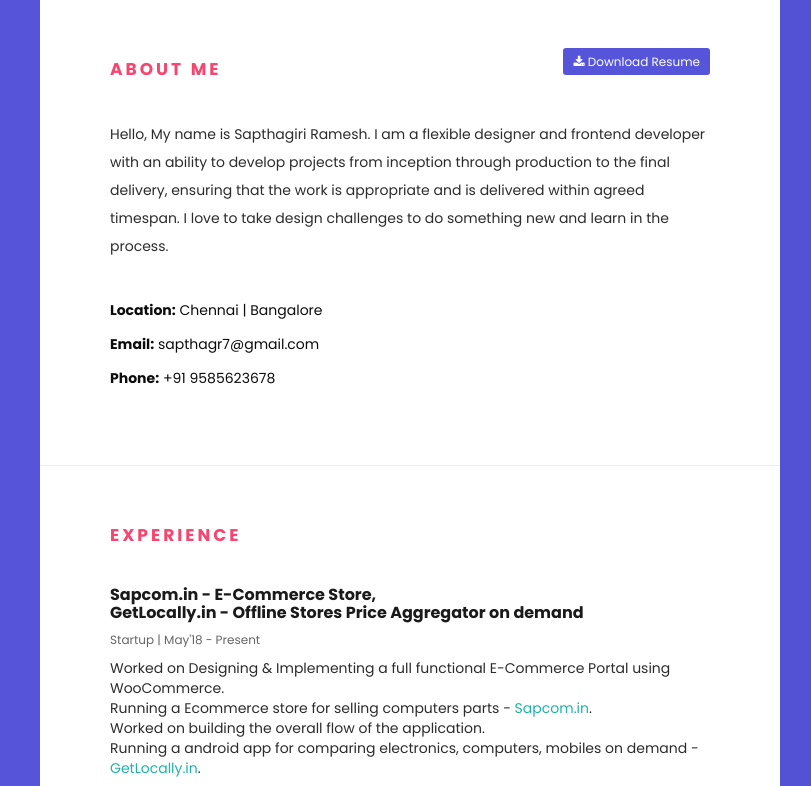
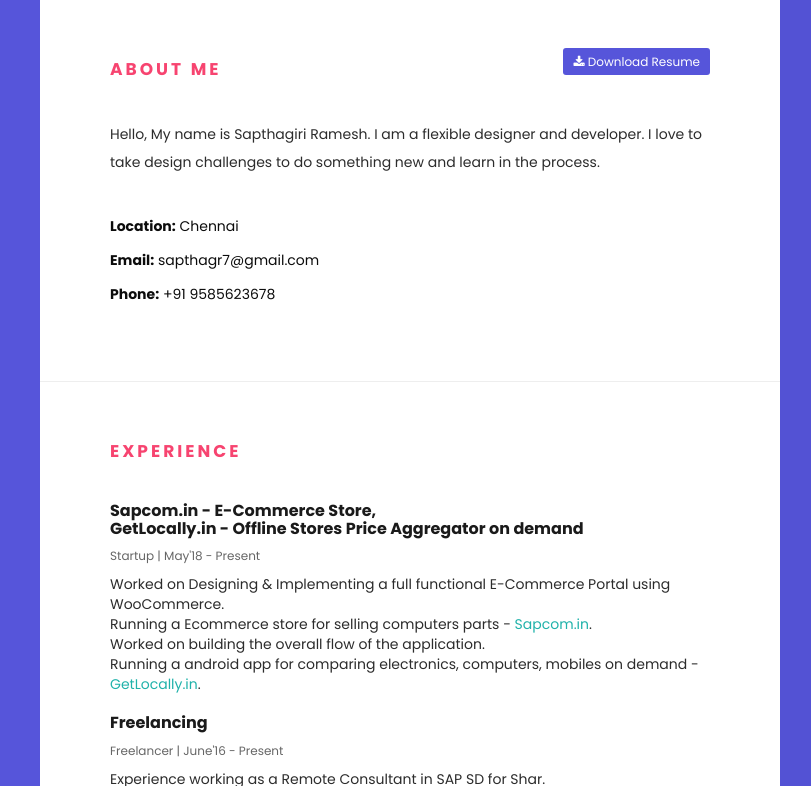
Before and after one commit to sapthagr7/sapthagr7.github.io, a plain HTML site: page index.html in a window 1280 px wide. Shown: the top 786 px of the page, 360-1171 px from the left. Drawn offline with Linux system fonts and the light colour scheme.

Commit message:
Update index.html
News

```diff
--- a/index.html
+++ b/index.html
@@ -114,11 +114,11 @@
 			<!-- Intro -->
 			<div class="intro">
 
-				<p>Hello, My name is Sapthagiri Ramesh. I am a flexible designer and frontend developer with an ability to develop projects from inception through production to the final delivery, ensuring that the work is appropriate and is delivered within agreed timespan. I love to take design challenges to do something new and learn in the process.</p>
+				<p>Hello, My name is Sapthagiri Ramesh. I am a flexible designer and developer. I love to take design challenges to do something new and learn in the process.</p>
 
 				<ul class="info">
 					<!-- <li><strong>Birthday:</strong> April 19, 1993</li> -->
-					<li><strong>Location:</strong> Chennai | Bangalore</li>
+					<li><strong>Location:</strong> Chennai </li>
 					<li><strong>Email:</strong> sapthagr7@gmail.com</li>
 					<li><strong>Phone:</strong> +91 9585623678</li>
 				</ul>
@@ -218,7 +218,7 @@
 				<div class="col-md-12 col-sm-12 col-xs-12" style="margin-bottom: 20px">
 					<div class="top-item resume-item">
 						<h2>Freelancing</h2>
-						<span>Freelancer | June'16 - Present(Not Active)</span>
+						<span>Freelancer | June'16 - Present</span>
 						<p>Experience working as a Remote Consultant in SAP SD for Shar.</p>
 						<p>Worked on Designing & Implementing a full functional E-Commerce Portal using WooCommerce.</p>
 						<p>Worked as a Web Designer for few projects which are colloabed with my college mates.</p>
@@ -229,13 +229,13 @@
 				<br>
 				<br>
 
-						<div class="col-md-12 col-sm-12 col-xs-12">
+						<!-- <div class="col-md-12 col-sm-12 col-xs-12">
 							<div class="top-item resume-item">
 								<h2>DesignShift | Bangalore</h2>
 								<span>UI/UX Training | June'18 - Sept'18</span>
 								<p>Learned user research, flows, designs, wireframes, Visual Design and producing interatactive prototypes.</p>
 							</div>
-						</div>
+						</div> -->
 
 						<div class="col-md-12 col-sm-12 col-xs-12">
 							<div class="resume-item">
```
